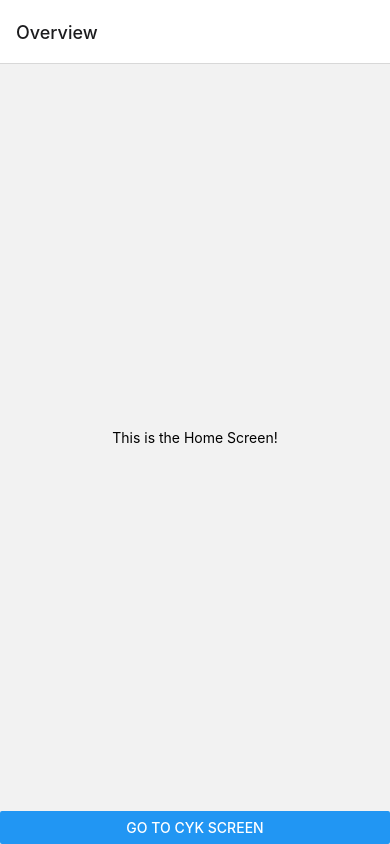
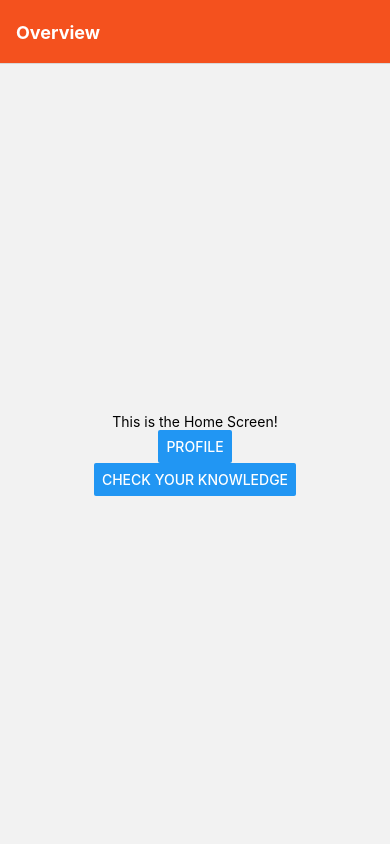
Before and after one commit to daredevilteja/ChecKno, a React Native app: screen / in a window 390 px wide. Built offline with nearby package versions, Linux system fonts and the light colour scheme.

Commit message:
Added some more navigation

```diff
--- a/App.js
+++ b/App.js
@@ -2,7 +2,8 @@ import { NavigationContainer } from "@react-navigation/native";
 import { createNativeStackNavigator } from "@react-navigation/native-stack";
 import { StatusBar } from "expo-status-bar";
 import React from "react";
-import { Button, SafeAreaView, StyleSheet, Text, View } from "react-native";
+import { Button, StyleSheet, Text, View } from "react-native";
+import { SafeAreaProvider, SafeAreaView } from "react-native-safe-area-context";
 
 function HomeScreen({ navigation }) {
   return (
@@ -10,21 +11,45 @@ function HomeScreen({ navigation }) {
       <View style={styles.container}>
         <Text>This is the Home Screen!</Text>
         <StatusBar style="auto" />
-      </View>
         <Button
-        title="Go to CYK Screen"
+          title="Profile"
+          onPress={() => navigation.navigate("Profile")}
+        />
+        <Button
+          title="Check Your Knowledge"
           onPress={() => navigation.navigate("Check Your Knowledge")}
         />
+      </View>
     </SafeAreaView>
   );
 }
 
-function CYKScreen() {
+function CYKScreen({ navigation, route }) {
+  const { itemId, otherParam } = route.params;
   return (
     <SafeAreaView style={{ flex: 1 }}>
       <View style={styles.container}>
-        <Text>This is the Check Your Knowledge Screen!</Text>
+        <Text>This is not the Check Your Knowledge Screen!</Text>
+        <Text>itemId: {JSON.stringify(itemId)}</Text>
+        <Text>otherParam: {JSON.stringify(otherParam)}</Text>
         <StatusBar style="auto" />
+        <Button
+          title="Go to CYK Screen"
+          onPress={() =>
+            navigation.push("Check Your Knowledge", {
+              itemId: Math.floor(Math.random() * 100),
+            })
+          }
+        />
+        <Button
+          title="Go to Home"
+          onPress={() => navigation.navigate("Home")}
+        />
+        <Button title="Go back" onPress={() => navigation.goBack()} />
+        <Button
+          title="Go back to first screen in stack"
+          onPress={() => navigation.popToTop()}
+        />
       </View>
     </SafeAreaView>
   );
@@ -34,19 +59,33 @@ const Stack = createNativeStackNavigator();
 
 export default function App() {
   return (
+    <SafeAreaProvider>
       <NavigationContainer>
         <Stack.Navigator
           initialRouteName="Home"
-        // screenOptions={{ title: "ChecKno" }}
+          screenOptions={{
+            headerStyle: {
+              backgroundColor: "#f4511e",
+            },
+            headerTintColor: "#fff",
+            headerTitleStyle: {
+              fontWeight: "bold",
+            },
+          }}
         >
           <Stack.Screen
             name="Home"
             component={HomeScreen}
             options={{ title: "Overview" }}
           />
-        <Stack.Screen name="Check Your Knowledge" component={CYKScreen} />
+          <Stack.Screen
+            name="Check Your Knowledge"
+            component={CYKScreen}
+            initialParams={{ itemId: 42 }}
+          />
         </Stack.Navigator>
       </NavigationContainer>
+    </SafeAreaProvider>
   );
 }
 
```
Lines whose indentation alone changed are shown as unchanged.
